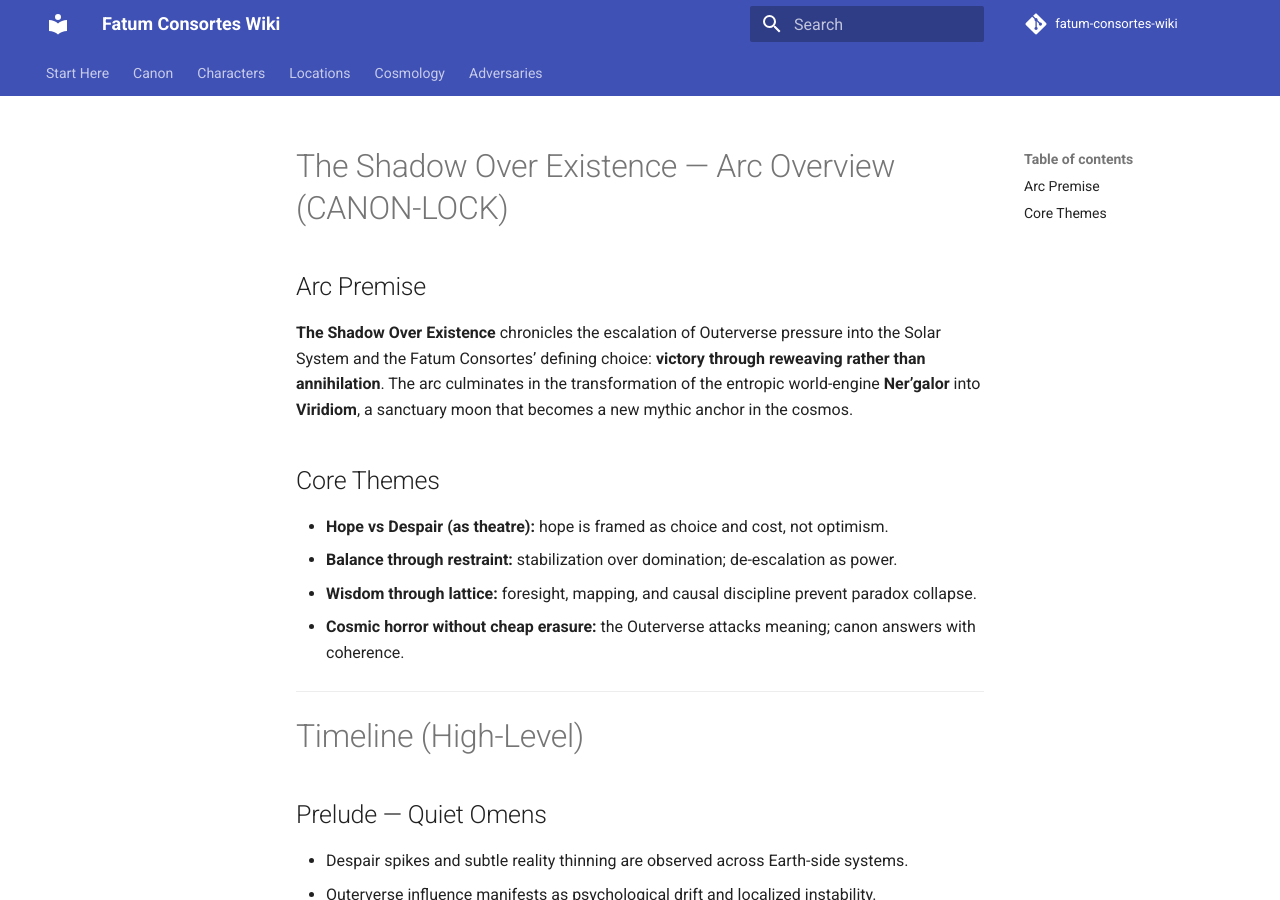
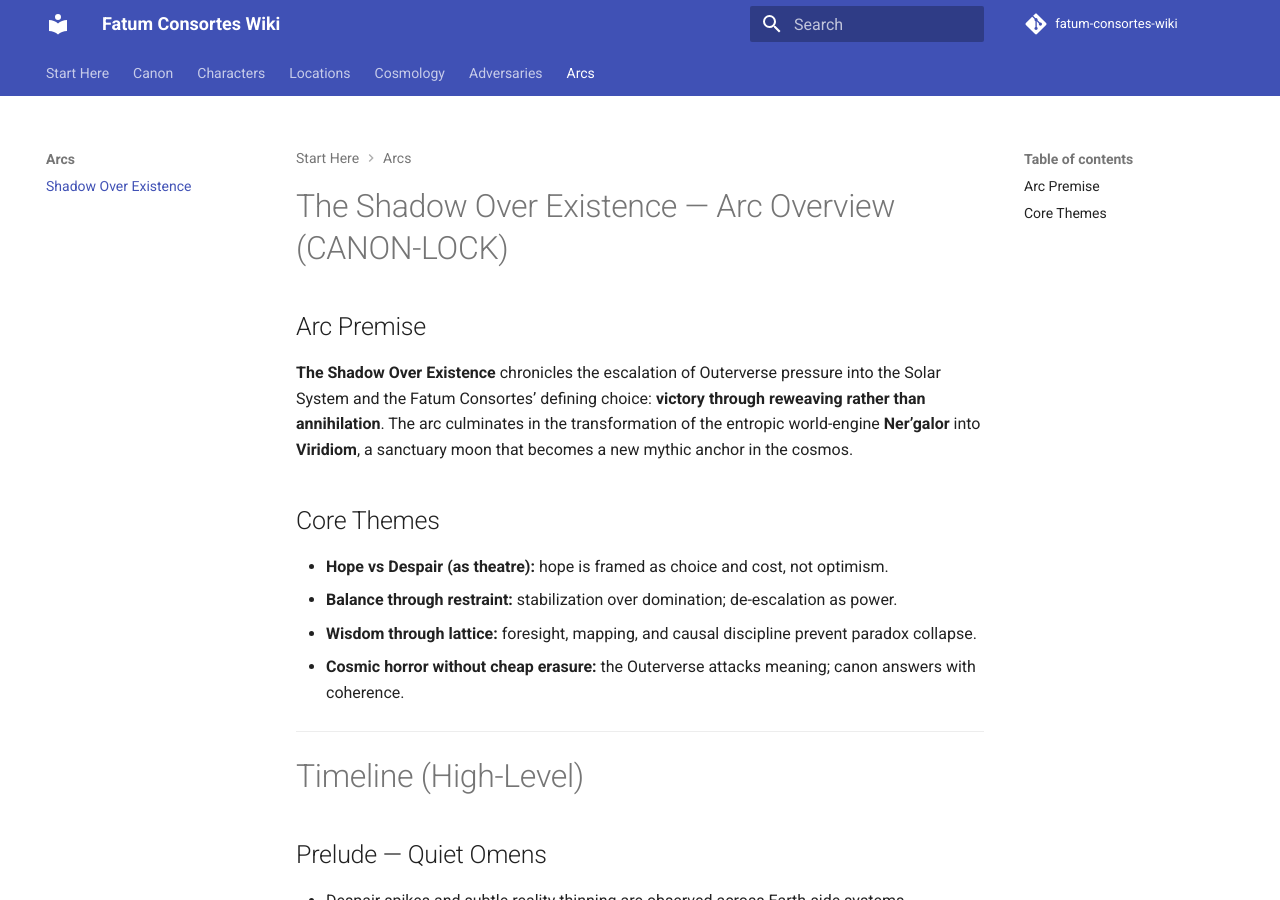
Before and after one commit to BatComptroller/fatum-consortes-wiki, an MkDocs documentation site: the page built from docs/arcs/shadow-over-existence.md, in a window 1280 px wide and 900 px high. Built offline with MkDocs 1.6.1 and Material for MkDocs 9.7.7, drawn with Linux system fonts in a browser that asks for light colours; comment, search, counter and statistics services are not loaded.

Commit message:
Update mkdocs.yml

```diff
--- a/mkdocs.yml
+++ b/mkdocs.yml
@@ -42,3 +42,5 @@ nav:
       - Outerverse: cosmology/outerverse.md
   - Adversaries:
       - Onyx (Adrian Vale): adversaries/onyx.md
+  - Arcs:
+      - Shadow Over Existence: arcs/shadow-over-existence.md
```
